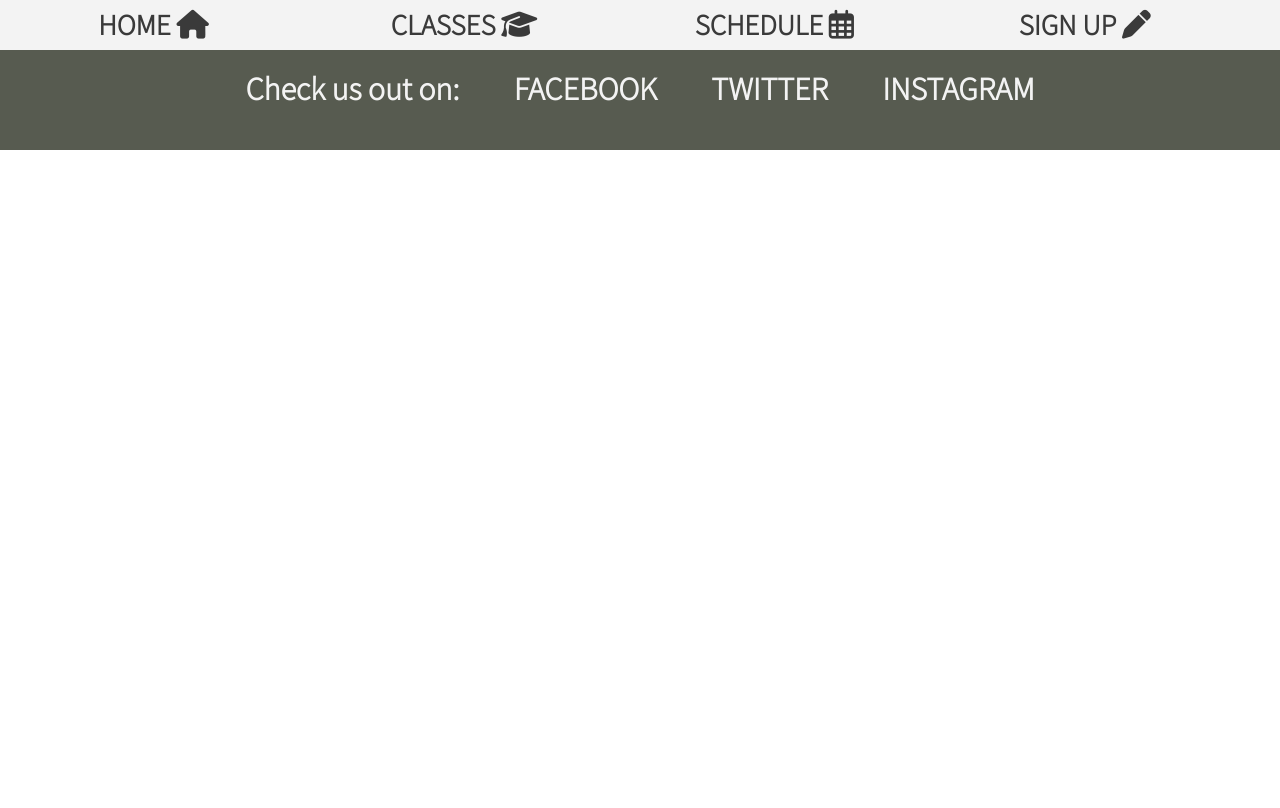
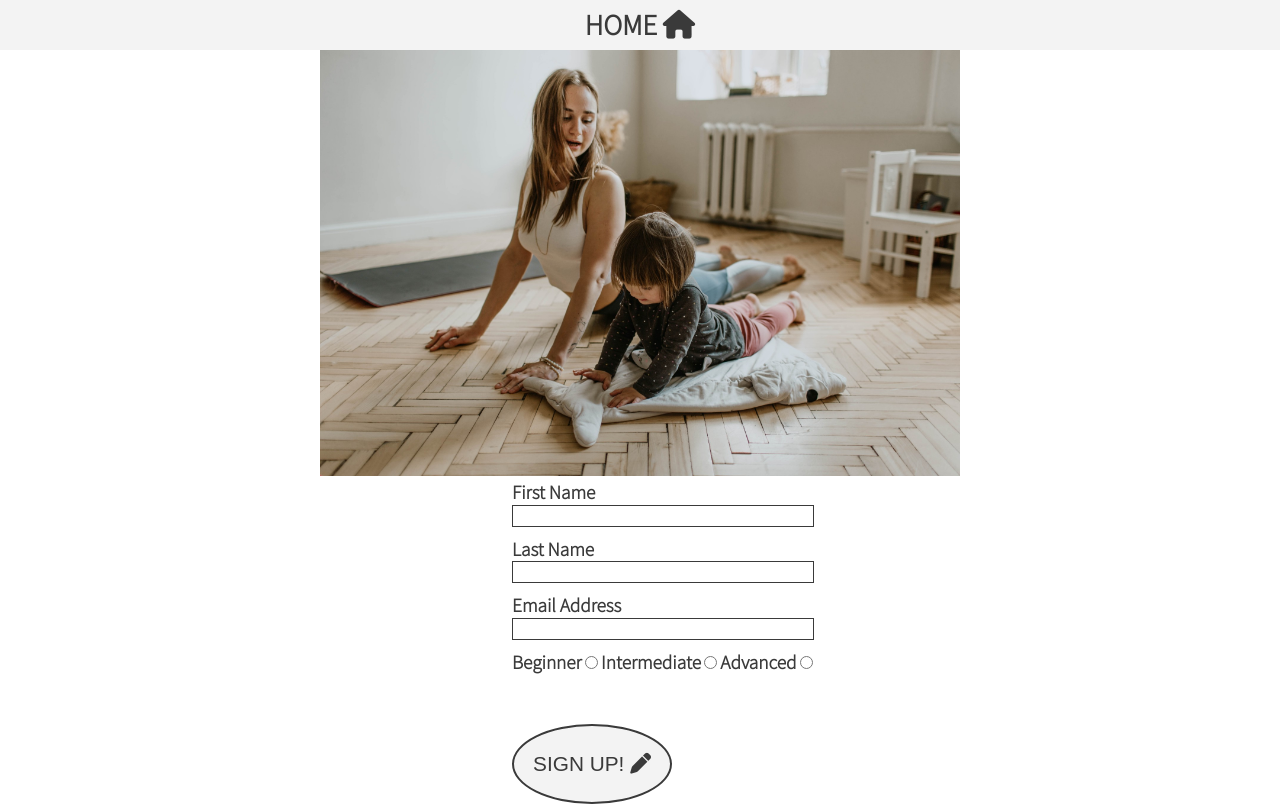
Before and after one commit to Code-Institute-Submissions/Martin-kod-Home-Yoga, a plain HTML site: page sign-up-form.html in a window 1280 px wide. Shown: the top 808 px of the page. Drawn offline with Linux system fonts and the light colour scheme.

Commit message:
Add sign up form content and style

```diff
--- a/assets/css/style.css
+++ b/assets/css/style.css
@@ -29,8 +29,8 @@ nav {
     background-color: #f3f3f3;
 }
 
-#nav-link ul {
-    height: 50px;
+#nav-links {
+    text-align: center;
 }
 
 #nav-links li {
@@ -38,9 +38,7 @@ nav {
     list-style-type: none;
     text-transform: uppercase;
     font-size: 180%;
-    width: 24%;
-    box-sizing: border-box;
-    text-align: center;
+    margin: 0 40px;
     line-height: 50px;
 }
 
@@ -236,3 +234,46 @@ footer a {
 footer a:hover {
     text-decoration: underline;
 }
+
+/* Sign up form */
+
+#sign-up-form {
+    height: 1000px;
+}
+
+#sign-up-form img {
+    width: 50%;
+    margin: 0 25%;
+}
+
+form {
+    margin-left: 40%;
+}
+
+label {
+    font-size: 120%;
+}
+
+.form-text {
+height: 20px;
+width: 300px;
+border: #3a3a3a 1px solid;
+margin-bottom: 10px;
+}
+
+button {
+    margin-top: 50px;
+    border: #3a3a3a 2px solid;
+    border-radius: 50%;
+    height: 80px;
+    width: 160px;
+    background-color: #f3f3f3;
+    font-size: 130%;
+    text-transform: uppercase;
+    color: #3a3a3a;
+}
+
+button:hover {
+    background-color: #3a3a3a;
+    color: #f3f3f3;
+}
--- a/sign-up-form.html
+++ b/sign-up-form.html
@@ -16,16 +16,36 @@
     <header>
         <nav>
             <ul id="nav-links">
-                <li><a href="#nav-links">Home <i class="fa-solid fa-house"></i></a></li>
-                <li><a href="#classes">Classes <i class="fa-solid fa-graduation-cap"></i></a></li>
-                <li><a href="#schedule">Schedule <i class="fa-regular fa-calendar-days"></i></a></li>
-                <li><a href="sign-up-form.html">Sign Up <i class="fa-solid fa-pen"></i></a></li>
+                <li><a href="index.html">Home <i class="fa-solid fa-house"></i></a></li>
             </ul>
         </nav>
     </header>
 
-    <section>
-        <form action=""></form>
+    <section id="sign-up-form">
+        <img src="assets/images/yoga-mom.jpg" alt="Mother doing yoga at home with her daughter.">
+        <form action="https://senddatahere.com" method="POST">
+
+            <label for="fname">First Name</label>
+            <br>
+            <input id="fname" type="text" name="first_name" class="form-text" required>
+            <br>
+            <label for="lname">Last Name</label>
+            <br>
+            <input id="lname" type="text" name="last_name" class="form-text" required>
+            <br>
+            <label for="email">Email Address</label>
+            <br>
+            <input id="email" type="email" name="email_address" class="form-text" required>
+            <br>
+            <label for="beginner-course">Beginner</label>
+            <input type="radio" id="beginner-course" name="class_level" value="beginner" required>
+            <label for="intermediate-course">Intermediate</label>
+            <input type="radio" id="intermediate-course" name="class_level" value="intermediate">
+            <label for="advanced-course">Advanced</label>
+            <input type="radio" id="advanced-course" name="class_level" value="advanced">
+            <br>
+            <button type="submit">Sign up! <i class="fa-solid fa-pen"></i></button>
+        </form>
     </section>
 
     <footer>
```
Also changed, not shown: assets/images/yoga-mom.jpg (added).
